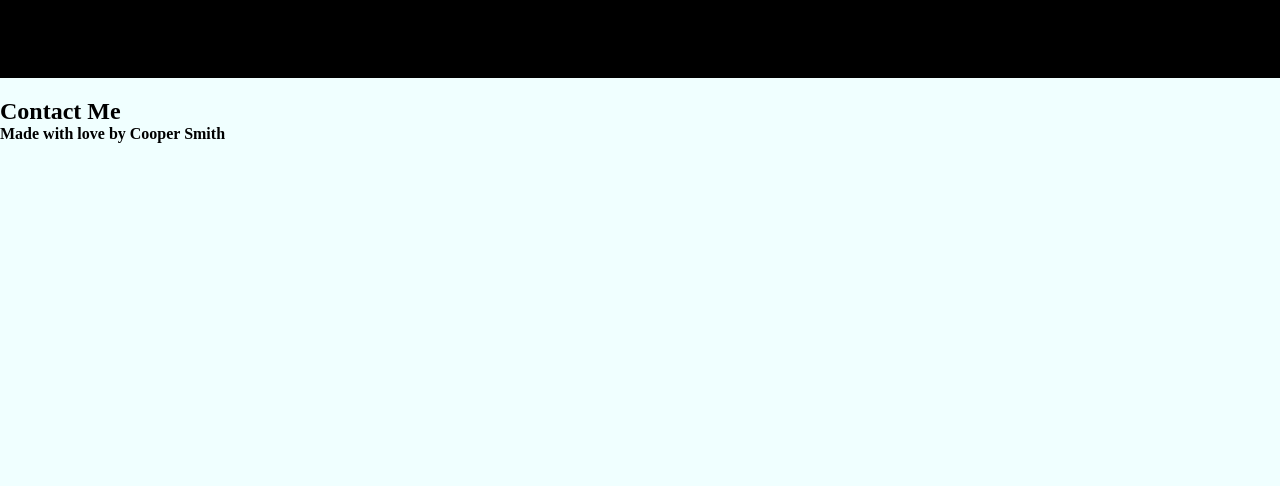
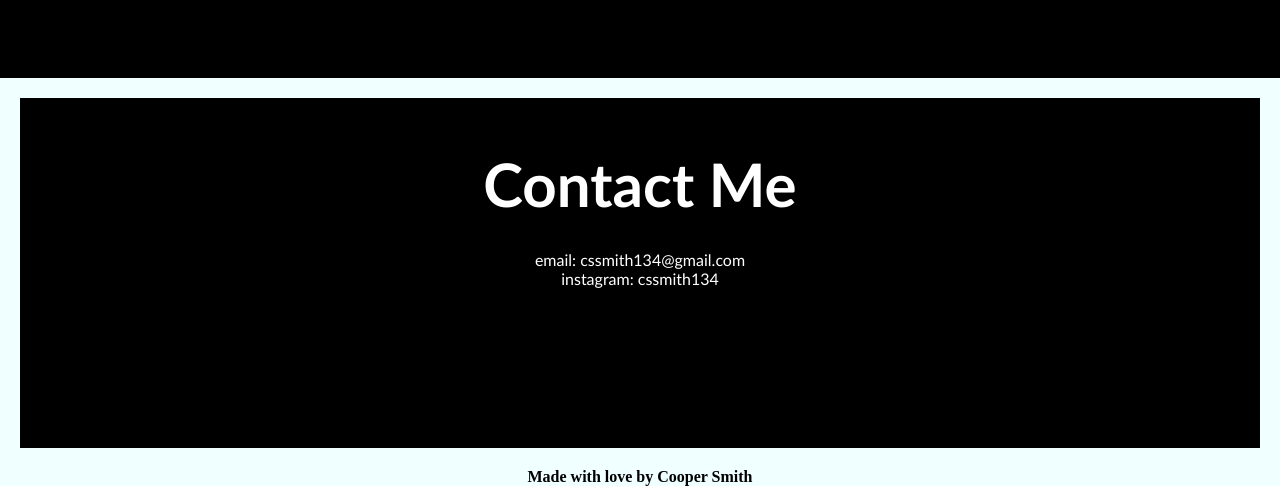
Before and after one commit to cssmith134/My-Portfolio, a plain HTML site: page index.html in a window 1280 px wide. Shown: the part 1260-1746 px from the top of the page. Before the commit the page ends 1403 px from the top, so only its background shows below. Drawn offline with Linux system fonts and the light colour scheme.

Commit message:
add contact me and styling

```diff
--- a/assets/css/styles.css
+++ b/assets/css/styles.css
@@ -44,7 +44,7 @@ a {
     color: white;
 }
 
-/*ABOUT ME SECTION*/
+/*HERO ME SECTION*/
 
 .hero {
     height: 250px;
@@ -60,8 +60,6 @@ a {
 
 }
 
-
-
 .profile{
     background-color: black;
     height: 500px;
@@ -71,19 +69,14 @@ a {
 .profile img {
     text-align: center;
 }
-
-
 img {
     height:200px;
     width: 200px;
 }
 
-
-
-
+/* ABOUT ME SECTION*/
 .about-me {
-    margin-top: 20px;
-    margin-bottom: 20px;
+    margin: 20px 20px 20px 20px;
     padding: 50px;
     height: 350px;
     font-family: 'Gill Sans', 'Gill Sans MT', Calibri, 'Trebuchet MS', sans-serif;
@@ -97,10 +90,10 @@ img {
     font-size: 60px;
 }
 
-
+/* MY WORK SECTION */
 
 .my-work {
-    margin-bottom: 20px;
+
     padding: 50px;
     height: 600px;
     font-family: 'Gill Sans', 'Gill Sans MT', Calibri, 'Trebuchet MS', sans-serif;
@@ -145,6 +138,8 @@ img {
     margin: 50px;
 }
 
+/* MEDIA QUARIES SECTION */
+
 @media screen and (max-width: 768px) {
     .row {
         padding: 30px 15px;
@@ -169,20 +164,49 @@ img {
         height: 200px;
         width: 200px;
     }
+
+    header nav ul li{
+        padding-top: 15px;
+        margin-right: 10px;
+        display:inline-block;
+
+    }
 }
 
 @media screen and (max-width: 575px) {
     .row {
-        padding: 30px 15px;
-        flex: 0 100;
+        padding-left: 0px;
+        flex: 0 100%;
         flex-direction: column;
+        justify-content: center;
     }
 
     .about-me{
         height: 500px;
     }
 
+}
 
-
+/* CONTACT ME SECTION */
+.contact-me {
+margin-top: 20px;
+margin-bottom: 20px;
+margin-left: 20px;
+margin-right: 20px;
+padding: 50px;
+height: 350px;
+font-family: 'Gill Sans', 'Gill Sans MT', Calibri, 'Trebuchet MS', sans-serif;
+background-color: black;
+color: #ffffff;
+text-align: center;
 
 }
+
+.contact-me h2 {
+    font-size: 60px;
+    margin-bottom: 30px;
+}
+
+footer {
+    text-align: center;
+}
--- a/index.html
+++ b/index.html
@@ -70,9 +70,18 @@
 
 
     <section id="contact-me">
-        <h2>
-            Contact Me
-        </h2>
+        <article class="contact-me">
+            <h2>
+                Contact Me
+            </h2>
+            <p>
+                email: <a href="mailto: cssmith134@gmail.com">cssmith134@gmail.com</a>
+            </p>
+            <p>
+                instagram: <a href="https://www.instagram.com/cssmith134/">cssmith134</a>
+            </p>
+        </article>
+
     </section>
 
     <footer>
```
